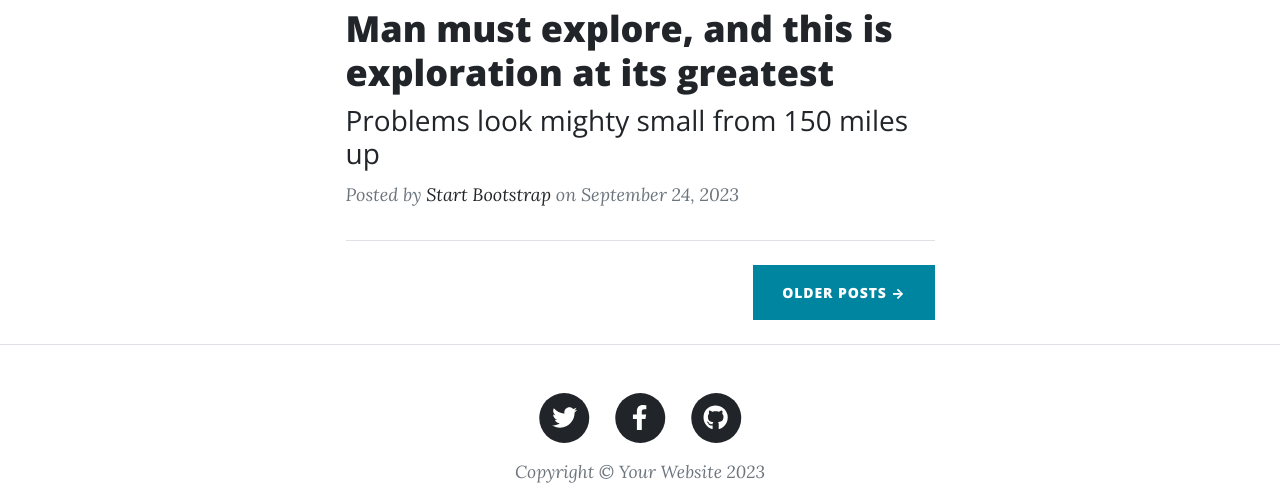
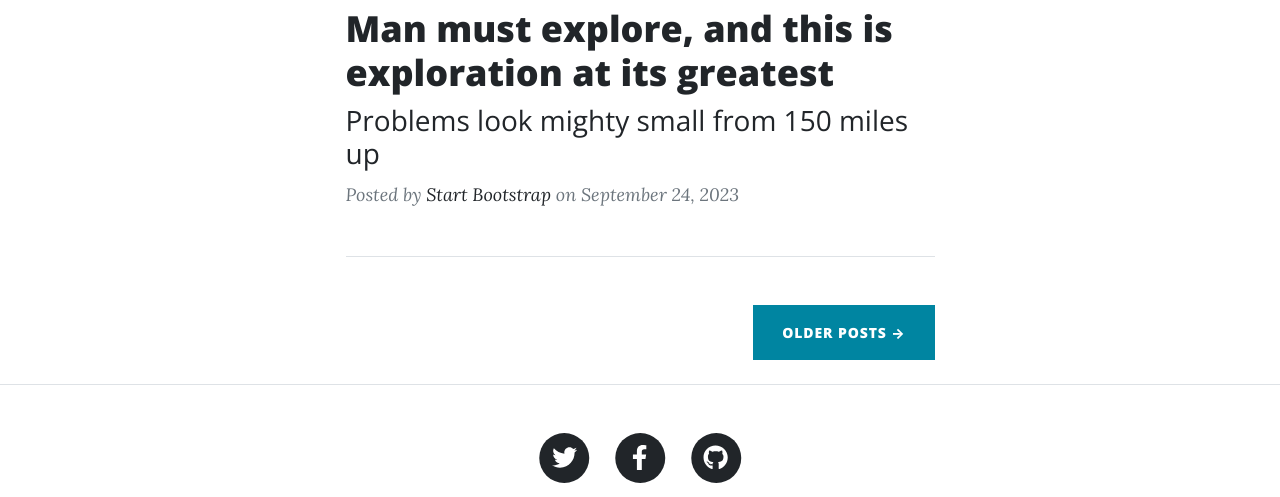
Before and after one commit to yamaankhan20/flask, a Flask app: page / in a window 1280 px wide. Shown: the part 603-1100 px from the top of the page. Run offline with Flask 3, Linux system fonts and the light colour scheme; some libraries are stand-ins or nearby versions.

Commit message:
first commit
Signed-off-by: The Crypto Tribe <am@MacBook-Pro.local>
Signed-off-by: yamaan <khanyamaan2@gmail.com>

```diff
--- a/templates/index.html
+++ b/templates/index.html
@@ -31,7 +31,7 @@
                         </p>
                     </div>
                     <!-- Divider-->
-                    <hr class="my-4" />
+                    <hr class="my-5" />
                     <!-- Pager-->
                     <div class="d-flex justify-content-end mb-4"><a class="btn btn-primary text-uppercase" href="#!">Older Posts →</a></div>
                 </div>
```
